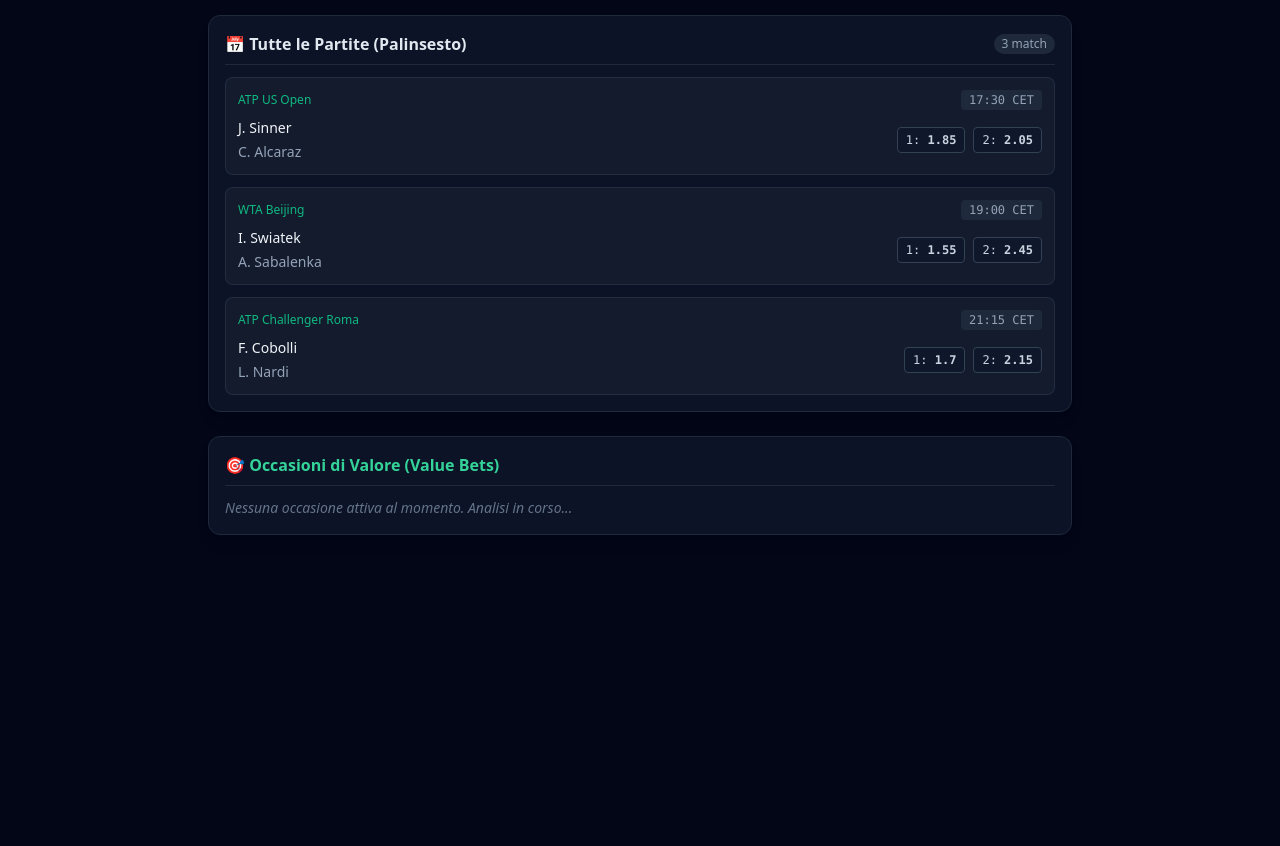
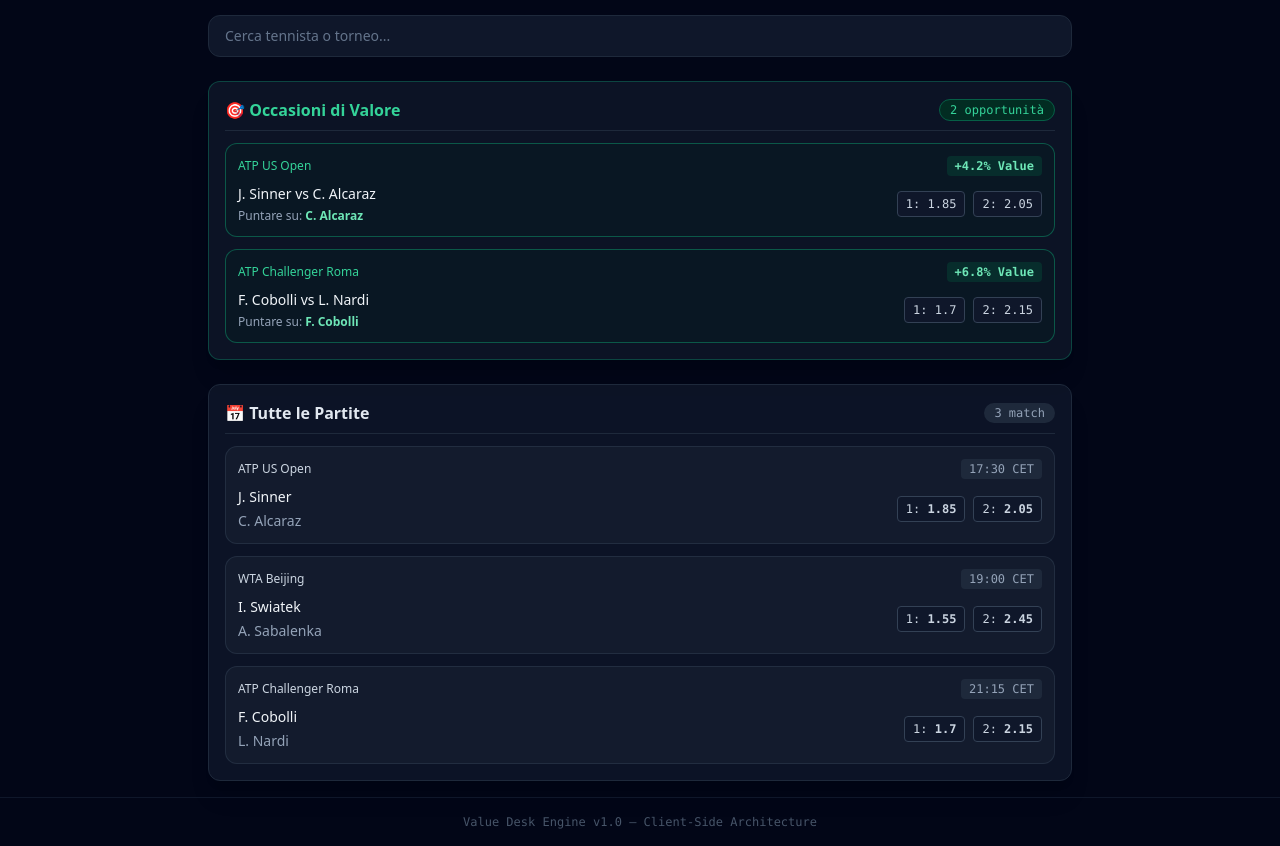
Before and after one commit to roby79/value-desk-betfair, a plain HTML site: page index.html in a window 1280 px wide. Shown: the part 54-900 px from the top of the page. Before the commit the page ends 800 px from the top, so only its background shows below. Drawn offline with nearby package versions, Linux system fonts and the light colour scheme.

Commit message:
Versione finale completa Value Desk

```diff
--- a/index.html
+++ b/index.html
@@ -6,41 +6,60 @@
     <title>Value Desk - Tennis Betting Analysis</title>
     <script src="https://cdn.tailwindcss.com"></script>
 </head>
-<body class="bg-slate-950 text-slate-100 min-h-screen flex flex-col">
+<body class="bg-slate-950 text-slate-100 min-h-screen flex flex-col font-sans">
 
     <!-- Header -->
-    <header class="border-b border-slate-800 bg-slate-900/50 backdrop-blur sticky top-0 z-50 px-4 py-3 flex justify-between items-center">
-        <h1 class="text-lg font-bold tracking-wider text-emerald-400">VALUE DESK</h1>
-        <span class="text-xs text-slate-400 bg-slate-800 px-2 py-1 rounded">Live Client-Side</span>
+    <header class="border-b border-slate-800 bg-slate-900/80 backdrop-blur sticky top-0 z-50 px-4 py-3 flex justify-between items-center">
+        <h1 class="text-lg font-black tracking-wider text-emerald-400">VALUE DESK</h1>
+        <div class="flex items-center gap-2">
+            <span class="relative flex h-2 w-2">
+              <span class="animate-ping absolute inline-flex h-full w-full rounded-full bg-emerald-400 opacity-75"></span>
+              <span class="relative inline-flex rounded-full h-2 w-2 bg-emerald-500"></span>
+            </span>
+            <span class="text-xs text-slate-400 font-mono">LIVE SYSTEM</span>
+        </div>
     </header>
 
     <!-- Main Container -->
     <main class="flex-1 max-w-4xl w-full mx-auto p-4 space-y-6">
 
-        <!-- Sezione Palinsesto -->
-        <section class="bg-slate-900/80 border border-slate-800 rounded-xl p-4 shadow-lg">
+        <!-- Barra di Ricerca Veloce -->
+        <div class="relative">
+            <input type="text" id="search-input" placeholder="Cerca tennista o torneo..."
+                class="w-full bg-slate-900 border border-slate-800 rounded-xl px-4 py-2.5 text-sm text-slate-200 placeholder-slate-500 focus:outline-none focus:border-emerald-500 transition">
+        </div>
+
+        <!-- Sezione Occasioni (Value Bets) -->
+        <section class="bg-slate-900/80 border border-emerald-500/30 rounded-xl p-4 shadow-xl">
             <div class="flex justify-between items-center mb-3 border-b border-slate-800 pb-2">
-                <h2 class="text-md font-semibold text-slate-200">📅 Tutte le Partite (Palinsesto)</h2>
-                <span id="match-count" class="text-xs bg-slate-800 text-slate-400 px-2 py-0.5 rounded-full">0 match</span>
+                <h2 class="text-md font-semibold text-emerald-400 flex items-center gap-2">🎯 Occasioni di Valore</h2>
+                <span id="opp-count" class="text-xs bg-emerald-950 text-emerald-400 border border-emerald-800 px-2.5 py-0.5 rounded-full font-mono">0 opportunità</span>
             </div>
-            <div id="matches-container" class="space-y-3">
-                <!-- Verrà popolato da JS -->
+            <div id="opportunities-container" class="space-y-3">
+                <!-- Popolato da JS -->
             </div>
         </section>
 
-        <!-- Sezione Occasioni -->
-        <section class="bg-slate-900/80 border border-slate-800 rounded-xl p-4 shadow-lg">
-            <h2 class="text-md font-semibold text-emerald-400 mb-3 border-b border-slate-800 pb-2">🎯 Occasioni di Valore (Value Bets)</h2>
-            <div id="opportunities-container" class="space-y-2">
-                <div class="text-slate-500 italic text-sm">Nessuna occasione attiva al momento. Analisi in corso...</div>
+        <!-- Sezione Palinsesto -->
+        <section class="bg-slate-900/80 border border-slate-800 rounded-xl p-4 shadow-xl">
+            <div class="flex justify-between items-center mb-3 border-b border-slate-800 pb-2">
+                <h2 class="text-md font-semibold text-slate-200 flex items-center gap-2">📅 Tutte le Partite</h2>
+                <span id="match-count" class="text-xs bg-slate-800 text-slate-400 px-2.5 py-0.5 rounded-full font-mono">0 match</span>
+            </div>
+            <div id="matches-container" class="space-y-3">
+                <!-- Popolato da JS -->
             </div>
         </section>
 
     </main>
 
-    <!-- Script di Logica Palinsesto -->
+    <!-- Footer -->
+    <footer class="border-t border-slate-900 text-center py-4 text-xs text-slate-600 font-mono">
+        Value Desk Engine v1.0 — Client-Side Architecture
+    </footer>
+
+    <!-- Logica JavaScript Completa -->
     <script>
-        // Dati di esempio realistici per il tennis
         const matchesData = [
             {
                 tournament: "ATP US Open",
@@ -48,7 +67,9 @@
                 player1: "J. Sinner",
                 player2: "C. Alcaraz",
                 odds1: 1.85,
-                odds2: 2.05
+                odds2: 2.05,
+                valueOn: "Player 2",
+                valuePercentage: "+4.2%"
             },
             {
                 tournament: "WTA Beijing",
@@ -56,7 +77,9 @@
                 player1: "I. Swiatek",
                 player2: "A. Sabalenka",
                 odds1: 1.55,
-                odds2: 2.45
+                odds2: 2.45,
+                valueOn: null,
+                valuePercentage: null
             },
             {
                 tournament: "ATP Challenger Roma",
@@ -64,28 +87,73 @@
                 player1: "F. Cobolli",
                 player2: "L. Nardi",
                 odds1: 1.70,
-                odds2: 2.15
+                odds2: 2.15,
+                valueOn: "Player 1",
+                valuePercentage: "+6.8%"
             }
         ];
 
-        function renderPalinsesto() {
-            const container = document.getElementById('matches-container');
-            const countBadge = document.getElementById('match-count');
-            container.innerHTML = '';
+        function renderApp(filterText = "") {
+            const matchesContainer = document.getElementById('matches-container');
+            const oppContainer = document.getElementById('opportunities-container');
+            const matchCount = document.getElementById('match-count');
+            const oppCount = document.getElementById('opp-count');
 
-            countBadge.textContent = `${matchesData.length} match`;
+            matchesContainer.innerHTML = '';
+            oppContainer.innerHTML = '';
 
-            if (matchesData.length === 0) {
-                container.innerHTML = '<div class="text-slate-500 italic text-sm">Nessuna partita disponibile oggi.</div>';
+            const query = filterText.toLowerCase();
+            const filteredData = matchesData.filter(m =>
+                m.player1.toLowerCase().includes(query) ||
+                m.player2.toLowerCase().includes(query) ||
+                m.tournament.toLowerCase().includes(query)
+            );
+
+            matchCount.textContent = `${filteredData.length} match`;
+
+            // Filtra le occasioni tra i dati filtrati
+            const opportunities = filteredData.filter(m => m.valueOn !== null);
+            oppCount.textContent = `${opportunities.length} opportunità`;
+
+            // Render Occasioni
+            if (opportunities.length === 0) {
+                oppContainer.innerHTML = '<div class="text-slate-500 italic text-sm py-2">Nessuna occasione attiva per la ricerca corrente.</div>';
+            } else {
+                opportunities.forEach(match => {
+                    const card = document.createElement('div');
+                    card.className = "bg-emerald-950/20 border border-emerald-500/40 rounded-xl p-3 hover:border-emerald-500/70 transition";
+                    card.innerHTML = `
+                        <div class="flex justify-between items-center text-xs text-slate-400 mb-2">
+                            <span class="font-medium text-emerald-400">${match.tournament}</span>
+                            <span class="font-mono bg-emerald-900/40 text-emerald-300 px-2 py-0.5 rounded font-bold">${match.valuePercentage} Value</span>
+                        </div>
+                        <div class="flex justify-between items-center text-sm font-medium">
+                            <div class="space-y-1">
+                                <div>${match.player1} vs ${match.player2}</div>
+                                <div class="text-xs text-slate-400">Puntare su: <strong class="text-emerald-300">${match.valueOn === 'Player 1' ? match.player1 : match.player2}</strong></div>
+                            </div>
+                            <div class="flex gap-2 text-xs font-mono">
+                                <span class="bg-slate-900 border border-slate-700 px-2 py-1 rounded text-slate-300">1: ${match.odds1}</span>
+                                <span class="bg-slate-900 border border-slate-700 px-2 py-1 rounded text-slate-300">2: ${match.odds2}</span>
+                            </div>
+                        </div>
+                    `;
+                    oppContainer.appendChild(card);
+                });
+            }
+
+            // Render Palinsesto
+            if (filteredData.length === 0) {
+                matchesContainer.innerHTML = '<div class="text-slate-500 italic text-sm py-2">Nessuna partita trovata.</div>';
                 return;
             }
 
-            matchesData.forEach(match => {
+            filteredData.forEach(match => {
                 const card = document.createElement('div');
-                card.className = "bg-slate-800/40 border border-slate-700/50 rounded-lg p-3 hover:border-slate-600 transition";
+                card.className = "bg-slate-800/40 border border-slate-700/50 rounded-xl p-3 hover:border-slate-600 transition";
                 card.innerHTML = `
                     <div class="flex justify-between items-center text-xs text-slate-400 mb-2">
-                        <span class="font-medium text-emerald-500">${match.tournament}</span>
+                        <span class="font-medium text-slate-300">${match.tournament}</span>
                         <span class="font-mono bg-slate-800 px-2 py-0.5 rounded">${match.time} CET</span>
                     </div>
                     <div class="flex justify-between items-center text-sm font-medium">
@@ -99,12 +167,16 @@
                         </div>
                     </div>
                 `;
-                container.appendChild(card);
+                matchesContainer.appendChild(card);
             });
         }
 
+        document.getElementById('search-input').addEventListener('input', (e) => {
+            renderApp(e.target.value);
+        });
+
         document.addEventListener('DOMContentLoaded', () => {
-            renderPalinsesto();
+            renderApp();
         });
     </script>
 </body>
```
